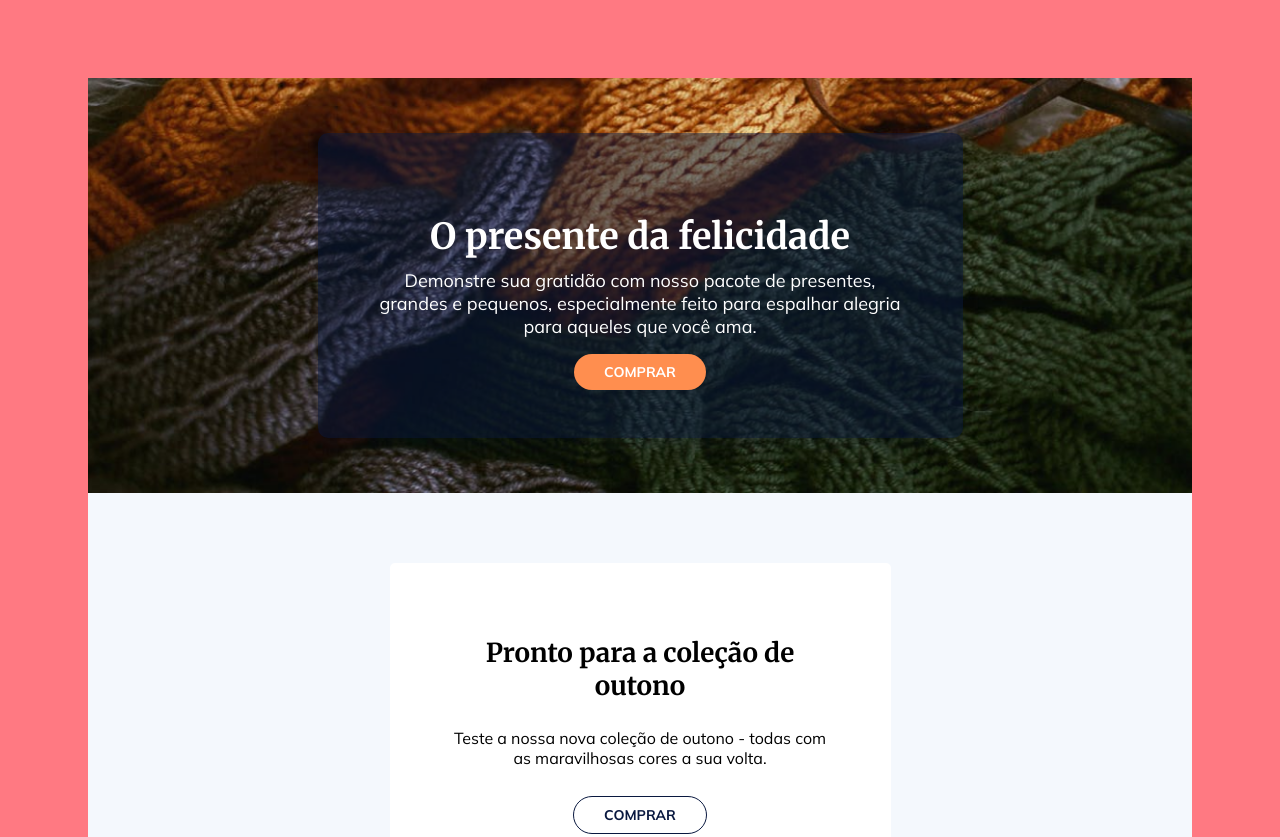
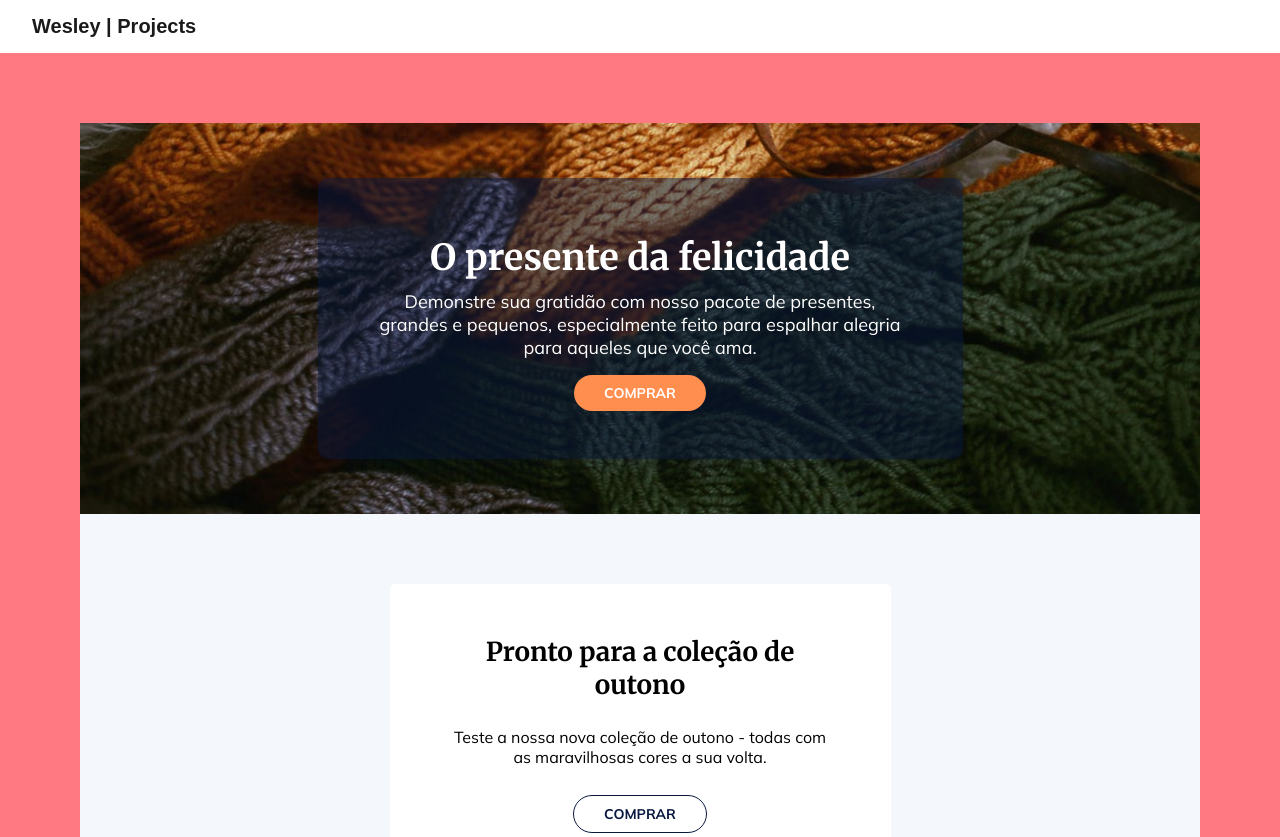
Before and after one commit to eugenio-cyber/html-css-pages-challenge, a plain HTML site: page pages/propriedades/05/index.html in a window 1280 px wide. Shown: the top 837 px of the page. Drawn offline with Linux system fonts and the light colour scheme.

Commit message:
Correção no link de todos projetos e desafio

```diff
--- a/pages/propriedades/05/index.html
+++ b/pages/propriedades/05/index.html
@@ -9,11 +9,18 @@
       href="https://fonts.googleapis.com/css2?family=Merriweather:wght@700&family=Mulish:wght@400;700&display=swap"
       rel="stylesheet"
     />
+    <link rel="stylesheet" href="../../../css/global.css" />
     <link rel="stylesheet" href="style.css" />
     <title>Loja de Presentes</title>
   </head>
   <body>
-    <div class="countainer">
+    <header class="header">
+      <a href="../../../index.html" class="reset-all cursor-pointer"
+        ><h2 class="header__text">Wesley | Projects</h2></a
+      >
+    </header>
+    <div class="container">
+      <main class="card__content">
         <div class="background">
           <div class="card call-to-action">
             <h1>O presente da felicidade</h1>
@@ -47,6 +54,7 @@
           </div>
           <img src="assets/model.png" alt="" />
         </div>
+      </main>
     </div>
   </body>
 </html>
--- a/pages/propriedades/05/style.css
+++ b/pages/propriedades/05/style.css
@@ -1,9 +1,3 @@
-body {
-  background: #ff7982;
-  padding: 70px 80px 0px 80px;
-  margin-bottom: 0;
-}
-
 h1 {
   font-size: 36px;
   font-family: "Merriweather", serif;
@@ -23,6 +17,17 @@ a {
   font-weight: 700;
 }
 
+.container {
+  padding: 70px 80px 0px 80px;
+  margin-bottom: 0;
+  background: #ff7982;
+}
+
+.card__content {
+  padding-bottom: 30px;
+  background: #f4f8fd;
+}
+
 .card {
   margin: 0px auto;
   text-align: center;
@@ -31,11 +36,11 @@ a {
 
 .call-to-action {
   max-width: 645px;
-  background: rgb(9, 24, 63, 0.5);
+  padding: 57px;
   box-shadow: 0px 14px 25px -10px rgba(9, 24, 63, 0.17);
   border-radius: 10px;
+  background: rgb(9, 24, 63, 0.5);
   color: #ffff;
-  padding: 57px;
 }
 
 .call-to-action p {
@@ -61,14 +66,14 @@ a {
 }
 
 .produto a {
+  border: 1px solid #09183f;
   background: #ffffff;
-  border: 1px solid #09183f;
   color: #09183f;
 }
 
 .produto h2 {
+  margin-bottom: 26px;
   font-size: 26px;
-  margin-bottom: 26px;
   font-family: "Merriweather", serif;
 }
 
@@ -84,11 +89,6 @@ img {
   padding: 51px 60px 0px 60px;
 }
 
-.countainer {
-  background: #f4f8fd;
-  padding-bottom: 30px;
-}
-
 .background {
   background-image: url(./assets/background.png);
   background-size: cover;
```
Also changed, not shown: pages/desafio/pages/home/index.html (+1 -1 lines), pages/flex/01/index.html (+1 -1 lines), pages/flex/02/index.html (+1 -1 lines), pages/flex/03/index.html (+1 -1 lines), pages/flex/04/index.html (+1 -1 lines), pages/flex/05/index.html (+1 -1 lines), pages/inputs-botoes/01/index.html (+1 -1 lines), pages/inputs-botoes/02/index.html (+1 -1 lines), pages/inputs-botoes/03/index.html (+1 -1 lines), pages/inputs-botoes/04/index.html (+1 -1 lines), pages/layouts/01/index.html (+1 -1 lines), pages/layouts/02/index.html (+1 -1 lines), pages/layouts/03/index.html (+1 -1 lines), pages/propriedades/01/index.html (+1 -1 lines), 3 more files. Lines whose indentation alone changed are shown as unchanged.
